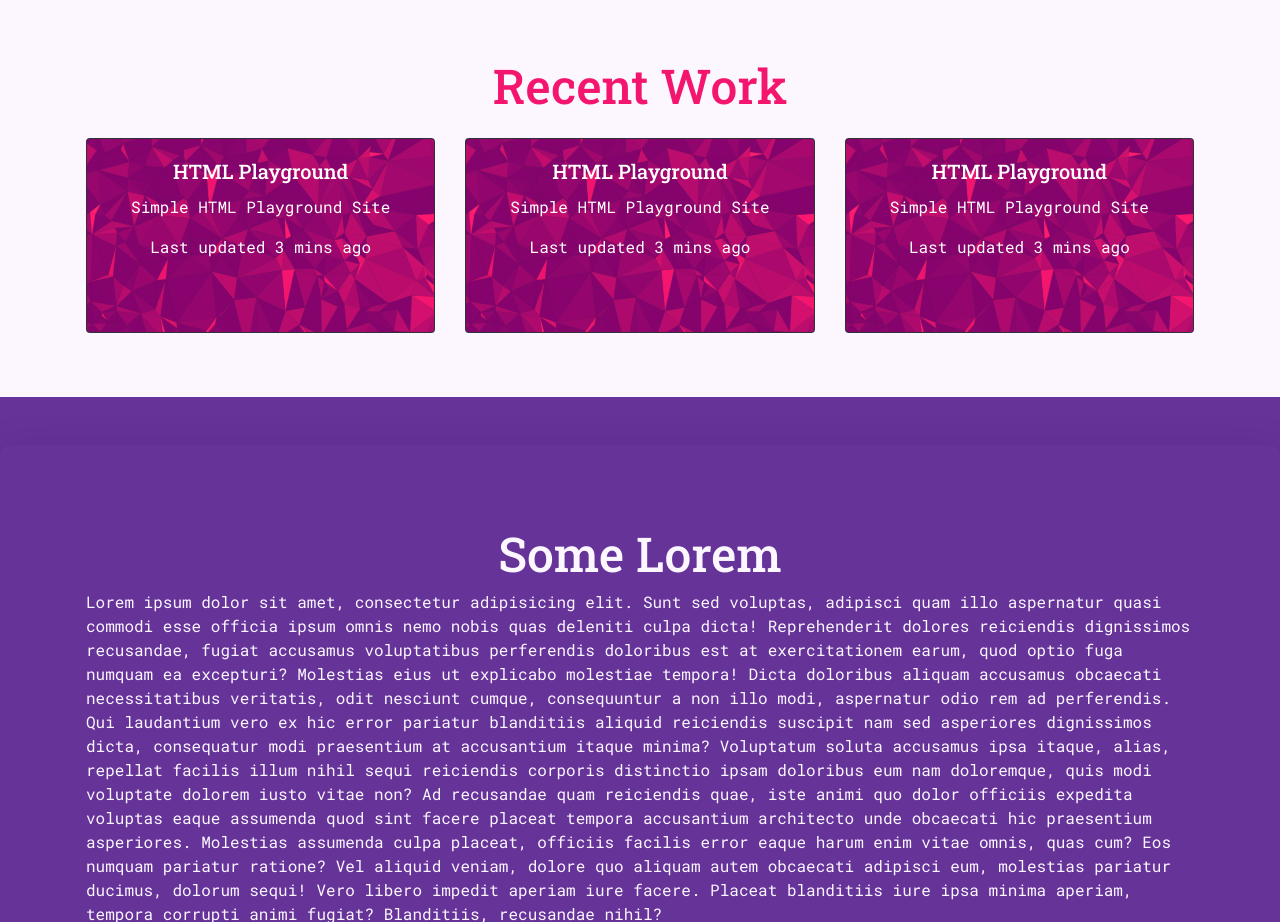
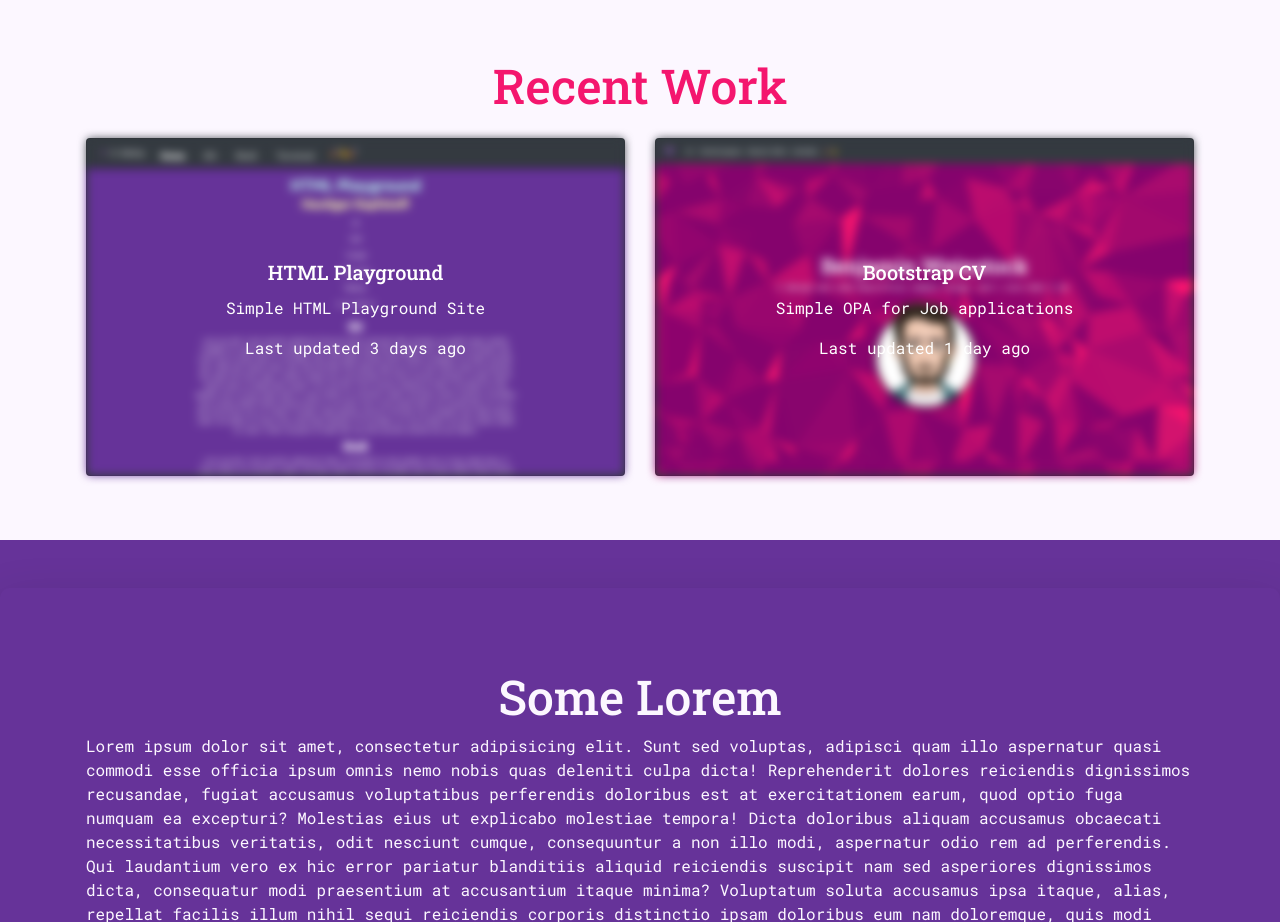
Before and after one commit to bwnstck/portfolio, a website: page index.html in a window 1280 px wide. Shown: the part 2080-3002 px from the top of the page. Drawn offline with nearby package versions, Linux system fonts and the light colour scheme.

Commit message:
Hopefully last change

```diff
--- a/index.html
+++ b/index.html
@@ -212,49 +212,28 @@
         <h2>Recent Work</h2>
         <div class="row">
           <div class="col-md">
-            <a href="bwnstck.github.io/html-playground/">
+            <a href="https://bwnstck.github.io/html-playground/">
               <div class="card bg-dark text-white working-cards">
-                <img
-                  src="/img/triangles_background.svg"
-                  class="card-img"
-                  alt="..."
-                />
+                <img src="/img/htmlplayground.png" class="card-img" alt="..." />
+                <div
+                  style="background-color: blue; width: 100%; height: 100%"
+                ></div>
                 <div class="card-img-overlay">
                   <h5 class="card-title">HTML Playground</h5>
                   <p class="card-text">Simple HTML Playground Site</p>
-                  <p class="card-text">Last updated 3 mins ago</p>
+                  <p class="card-text">Last updated 3 days ago</p>
                 </div>
               </div>
             </a>
           </div>
           <div class="col-md">
-            <a href="bwnstck.github.io/html-playground/">
+            <a href="https://bwnstck.github.io/bootstrap-portfolio/">
               <div class="card bg-dark text-white working-cards">
-                <img
-                  src="/img/triangles_background.svg"
-                  class="card-img"
-                  alt="..."
-                />
+                <img src="/img/bootstrapCV.png" class="card-img" alt="..." />
                 <div class="card-img-overlay">
-                  <h5 class="card-title">HTML Playground</h5>
-                  <p class="card-text">Simple HTML Playground Site</p>
-                  <p class="card-text">Last updated 3 mins ago</p>
-                </div>
-              </div>
-            </a>
-          </div>
-          <div class="col-md">
-            <a href="bwnstck.github.io/html-playground/">
-              <div class="card bg-dark text-white working-cards">
-                <img
-                  src="/img/triangles_background.svg"
-                  class="card-img"
-                  alt="..."
-                />
-                <div class="card-img-overlay">
-                  <h5 class="card-title">HTML Playground</h5>
-                  <p class="card-text">Simple HTML Playground Site</p>
-                  <p class="card-text">Last updated 3 mins ago</p>
+                  <h5 class="card-title">Bootstrap CV</h5>
+                  <p class="card-text">Simple OPA for Job applications</p>
+                  <p class="card-text">Last updated 1 day ago</p>
                 </div>
               </div>
             </a>
--- a/scss/custom.scss
+++ b/scss/custom.scss
@@ -102,6 +102,10 @@
   text-align: center;
 }
 
+.card-img-overlay {
+  top: 30%;
+}
+
 .fab {
   font-size: 5rem;
   color: $secondary;
@@ -130,6 +134,11 @@
     color: $secondary;
   }
   background-color: $body-color;
+
+  img {
+    -webkit-filter: blur(5px); /* Safari 6.0 - 9.0 */
+    filter: blur(5px);
+  }
 }
 
 #contact {
```
Also changed, not shown: README.md, css/custom.css, img/bootstrapCV.png (added), img/htmlplayground.png (added), 1 other file.
